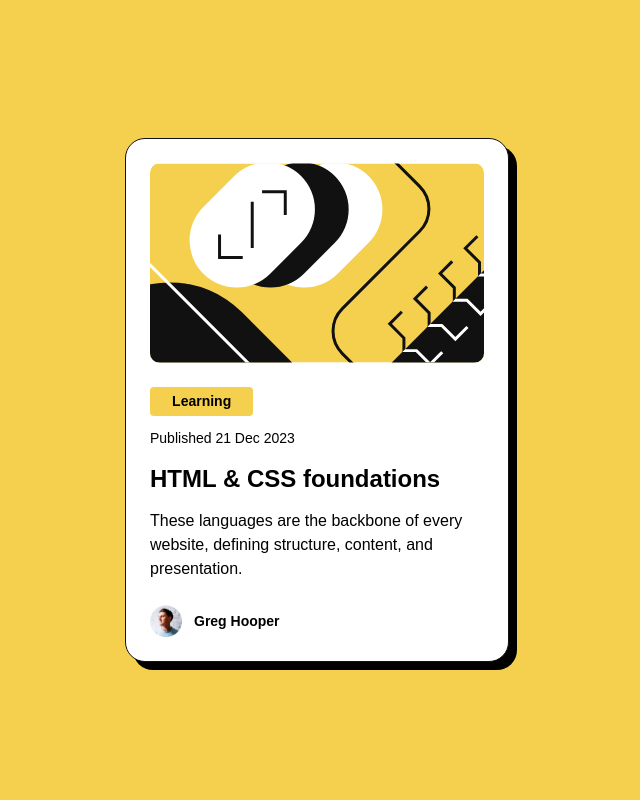
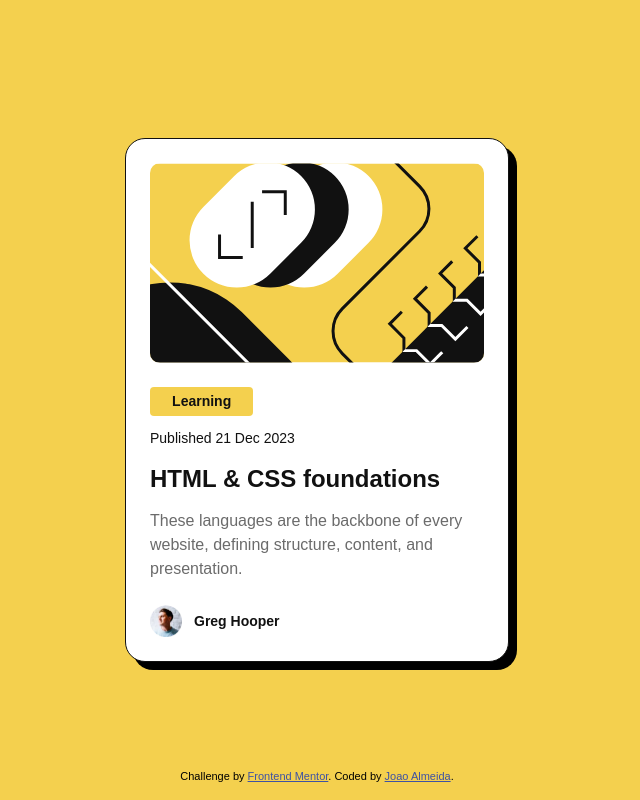
Before and after one commit to joao-almeida11/blog-preview-card, a React (Vite) app: page / in a window 1280 px wide. Shown: the whole page, without its empty margins (323-963 px from the left). Built offline with nearby package versions, Linux system fonts and the light colour scheme; a web font is replaced by a local one.

Commit message:
fix: blog preview card description

```diff
--- a/src/App.tsx
+++ b/src/App.tsx
@@ -1,4 +1,4 @@
-// import Attribution from "./components/Attribution";
+import Attribution from "./components/Attribution";
 import BlogPreviewCard from "./components/BlogPreviewCard/BlogPreviewCard";
 
 function App() {
@@ -7,9 +7,9 @@ function App() {
       <main>
         <BlogPreviewCard />
       </main>
-      {/* <footer>
+      <footer>
         <Attribution />
-      </footer> */}
+      </footer>
     </>
   );
 }
--- a/src/styles/components/_blog_preview_card.scss
+++ b/src/styles/components/_blog_preview_card.scss
@@ -10,6 +10,8 @@
   border-radius: 20px;
   border: 1px solid utils.$color-gray-950;
   box-shadow: 8px 8px 0px 0px rgba(0, 0, 0, 1);
+
+  color: utils.$color-gray-950;
 }
 
 .blog-preview-card--figure {
@@ -52,6 +54,7 @@
 }
 .blog-preview-card--details--description {
   margin: 0;
+  color: utils.$color-gray-500;
 }
 
 .blog-preview-card--author {
```
Also changed, not shown: 1 other file (tests, documents, lock files or other folders).
